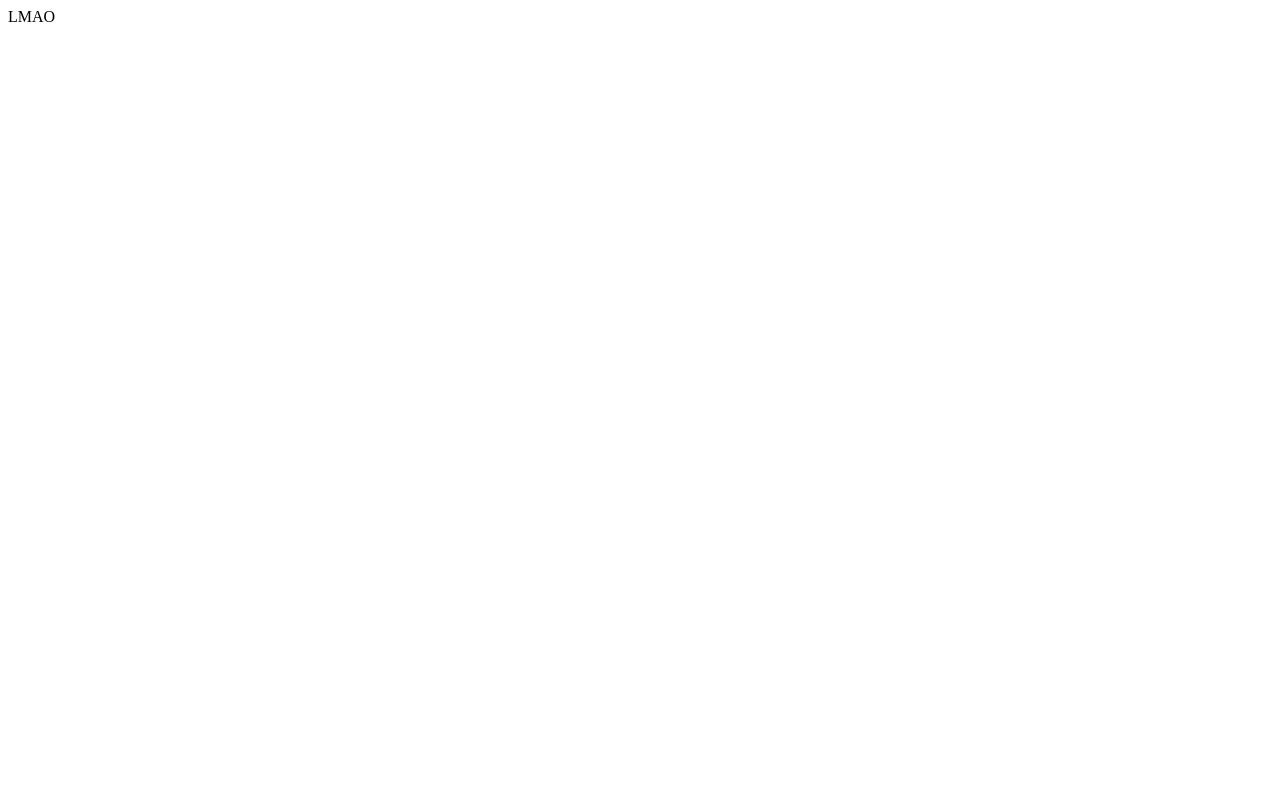
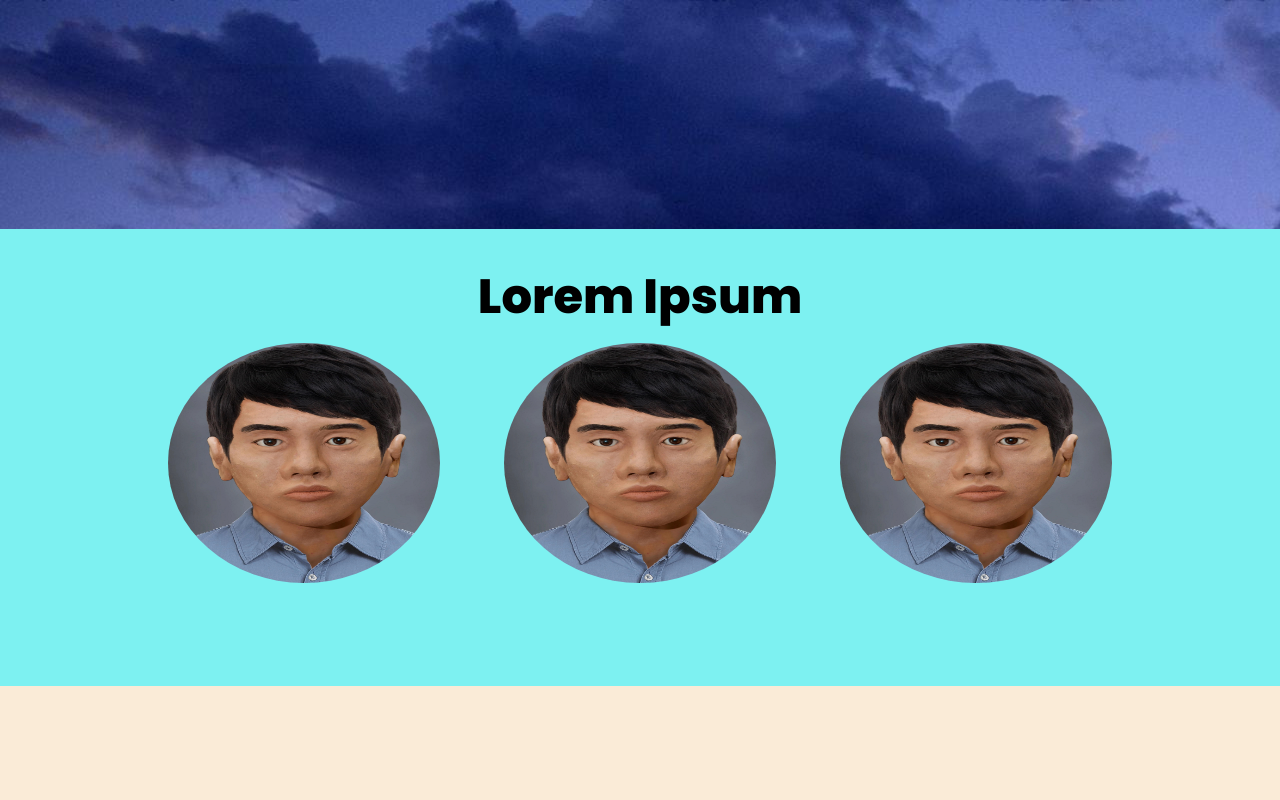
Before and after one commit to CaffeineDuck/sus, a website built with Vite: page index.html in a window 1280 px wide. Built offline with nearby package versions, Linux system fonts and the light colour scheme.

Commit message:
Completed ig lol

```diff
--- a/index.html
+++ b/index.html
@@ -4,13 +4,30 @@
     <meta charset="UTF-8" />
     <meta http-equiv="X-UA-Compatible" content="IE=edge" />
     <meta name="viewport" content="width=device-width, initial-scale=1.0" />
-    <link rel="stylesheet" href="static/css/style.css" />
-    <script src="static/js/index.js" defer></script>
+    <link rel="stylesheet" href="./static/css/style.css" />
     <title>Document</title>
   </head>
   <body>
-    <main>
-        LMAO
+    <main class="wrapper">
+      <div class="top-part"></div>
+
+      <div class="main-part">
+        <span id="main-part__heading">Lorem Ipsum</span>
+
+        <div class="images">
+          <div class="rounded-image">
+            <img src="static/images/john-doe.jpeg" />
+          </div>
+          <div class="rounded-image">
+            <img src="static/images/john-doe.jpeg" />
+          </div>
+          <div class="rounded-image">
+            <img src="static/images/john-doe.jpeg" />
+          </div>
+        </div>
+      </div>
+
+      <div class="bottom-part"></div>
     </main>
   </body>
 </html>
--- a/package.json
+++ b/package.json
@@ -5,7 +5,7 @@
   "author": "Samrid Pandit <samrid.pandit@gmail.com>",
   "license": "MIT",
   "scripts": {
-    "run": "snowpack dev"
+    "dev": "snowpack dev"
   },
   "dependencies": {
     "snowpack": "^3.5.9"
--- a/static/css/style.css
+++ b/static/css/style.css
@@ -0,0 +1,49 @@
+@import url("https://fonts.googleapis.com/css2?family=Poppins:wght@300;400;600;800&display=swap");
+
+body {
+  margin: 0px;
+  padding: 0px;
+  background-color: antiquewhite;
+}
+
+.wrapper {
+  display: grid;
+  grid-template-rows: 2fr 4fr 1fr;
+  height: 100vh;
+}
+
+.top-part {
+    background-image: url('../images/background.jpg')
+}
+
+.main-part {
+  background-color: rgb(125, 241, 241);
+  display: grid;
+  grid-template-rows: 1fr 3fr;
+  justify-content: center;
+}
+
+#main-part__heading{
+    margin-left: auto;
+    margin-right: auto;
+    padding-top: 2rem;
+    font-family: 'Poppins', Courier, monospace;
+    font-weight: 800;
+    font-size: 3rem;
+}
+
+.images {
+  display: flex;
+  flex-direction: row;
+}
+
+.rounded-image:nth-child(2) {
+  padding-left: 4rem;
+  padding-right: 4rem;
+}
+
+.rounded-image > img {
+  height: 15rem;
+  width: 17rem;
+  border-radius: 90%;
+}
```
Also changed, not shown: static/images/background.jpg (added), static/images/john-doe.jpeg (added), static/js/index.js (deleted).
